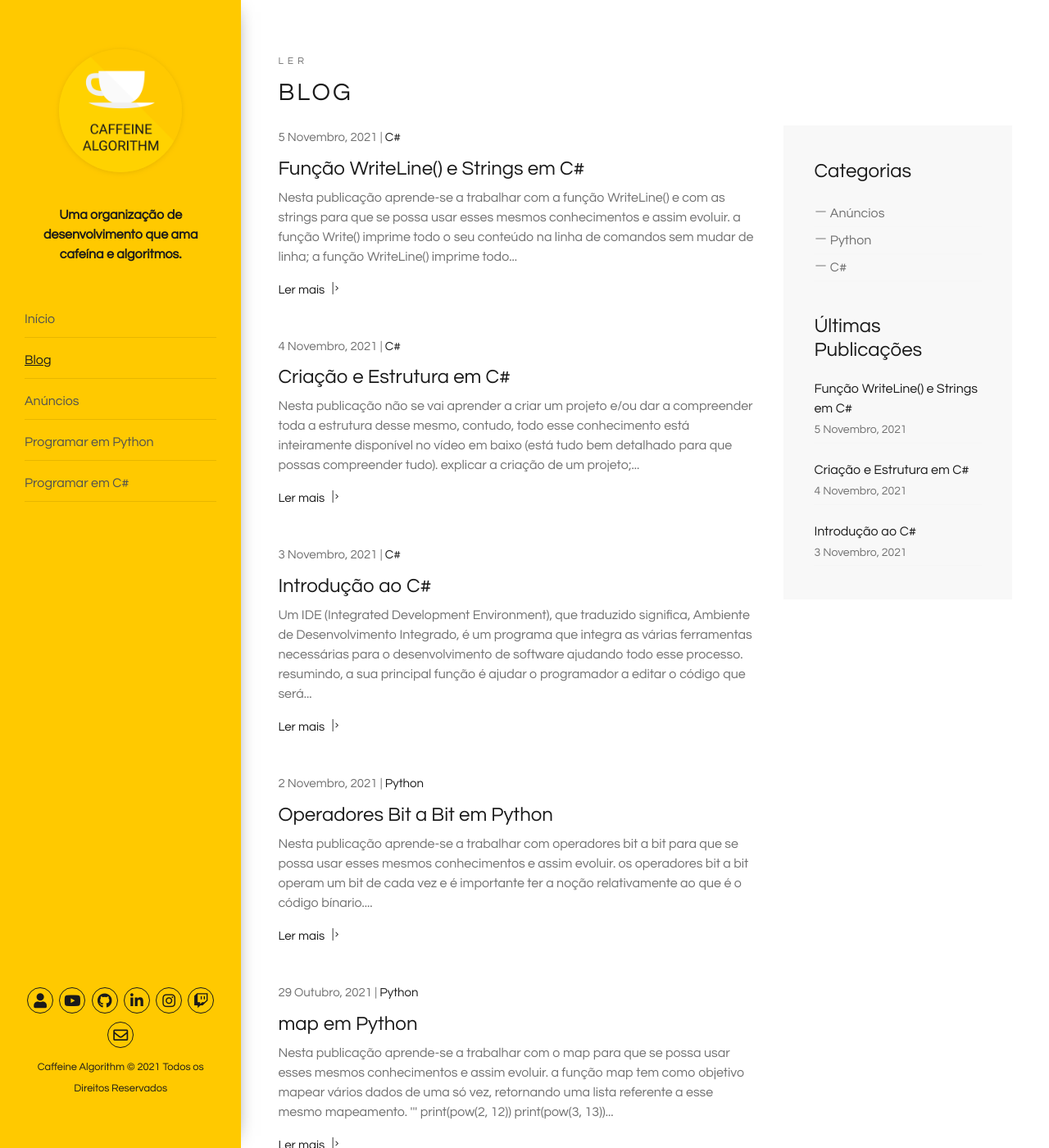
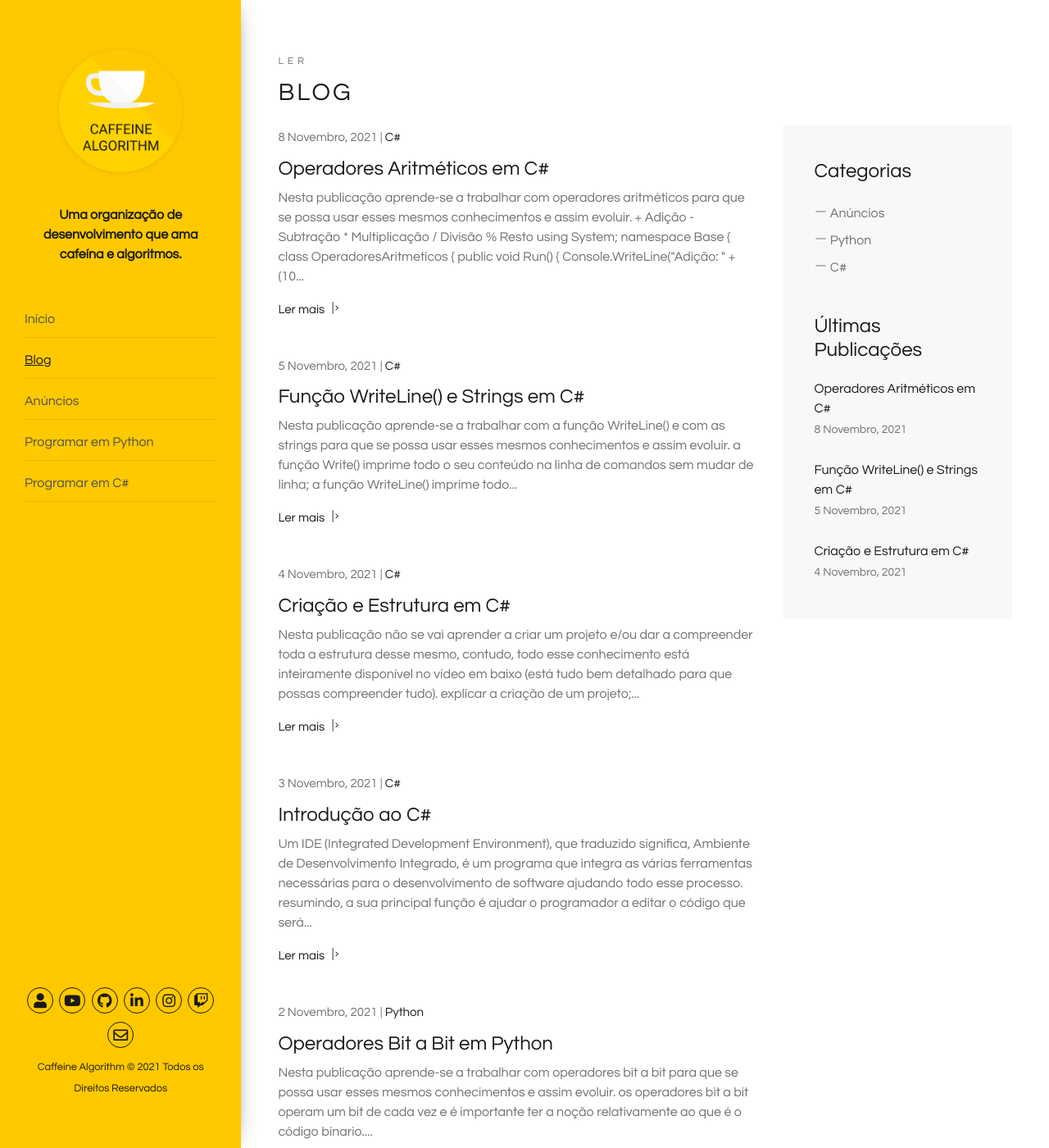
Before and after one commit to caffeinealgorithm/caffeinealgorithm.github.io, a Jekyll site: the page built from blog/index.html, in a window 1280 px wide and 1400 px high. Shown: the whole window at 82% size. Built offline with Jekyll 4.4.1, drawn with Linux system fonts in a browser that asks for light colours; the list of posts is cut into pages by our own code; some of the changed text lies outside the part shown.

Commit message:
Add 4º episode of the C# programming series

````diff
--- /dev/null
+++ b/_posts/2021-11-08-operadores-aritmeticos-em-csharp.md
@@ -0,0 +1,37 @@
+---
+layout: post
+excerpt: Blog
+title: 'Operadores Aritméticos em C#'
+description: 'Descobre como se trabalha com operadores aritméticos na linguagem de programação C#. Obtém respostas às tuas dúvidas com a teoria e os exemplos apresentados.'
+keywords: 'c#, csharp, operadores aritméticos, operadores, aritméticos, publicação'
+date: 2021-11-08
+categories: [C#]
+---
+
+Nesta publicação aprende-se a trabalhar com operadores aritméticos para que se possa usar esses mesmos conhecimentos e assim evoluir.
+
+`+` | Adição
+`-` | Subtração
+`*` | Multiplicação
+`/` | Divisão
+`%` | Resto
+
+```csharp
+using System;
+
+namespace Base {
+  class OperadoresAritmeticos {
+    public void Run() {
+      Console.WriteLine("Adição: " + (10 + 10)); // Adição: 20
+      Console.WriteLine("Subtração: " + 10.5 - 5.5 - 4.5); // Subtração: 0,5
+      Console.WriteLine("Multiplicação: " + -10 * 2); // Multiplicação: -20
+      Console.WriteLine("Divisão: " + 10 / 10); // Divisão: 1
+      Console.WriteLine("Resto: " + 8 % 2); // Resto: 0
+    }
+  }
+}
+```
+
+Não te esqueças de [assistir ao vídeo](https://youtu.be/x-xdi7NRJDs){:target="\_blank"} e podes sempre ler esta publicação [em inglês](https://nelsonsilvadev.com/blog/20211108/arithmetic-operators-in-csharp/){:target="\_blank"}.
+
+### _Happy coding!_
--- a/index.html
+++ b/index.html
@@ -73,7 +73,7 @@ keywords: organização, desenvolvimento, cafeína, algoritmos, publicações, v
       </div>
 
       <div class="row">
-        {% for video in site.csharp %} {% if video.id == "/csharp/3" %}
+        {% for video in site.csharp %} {% if video.id == "/csharp/4" %}
         <div
           class="col-xs-12 col-sm-3 col-sm-6 col-lg-6 col-xl-3 animate-box"
           data-animate-effect="fadeInLeft"
````
Also changed, not shown: _csharp/4.md (added, +5 -0 lines), assets/img/playlists/csharp/4.png (added).
